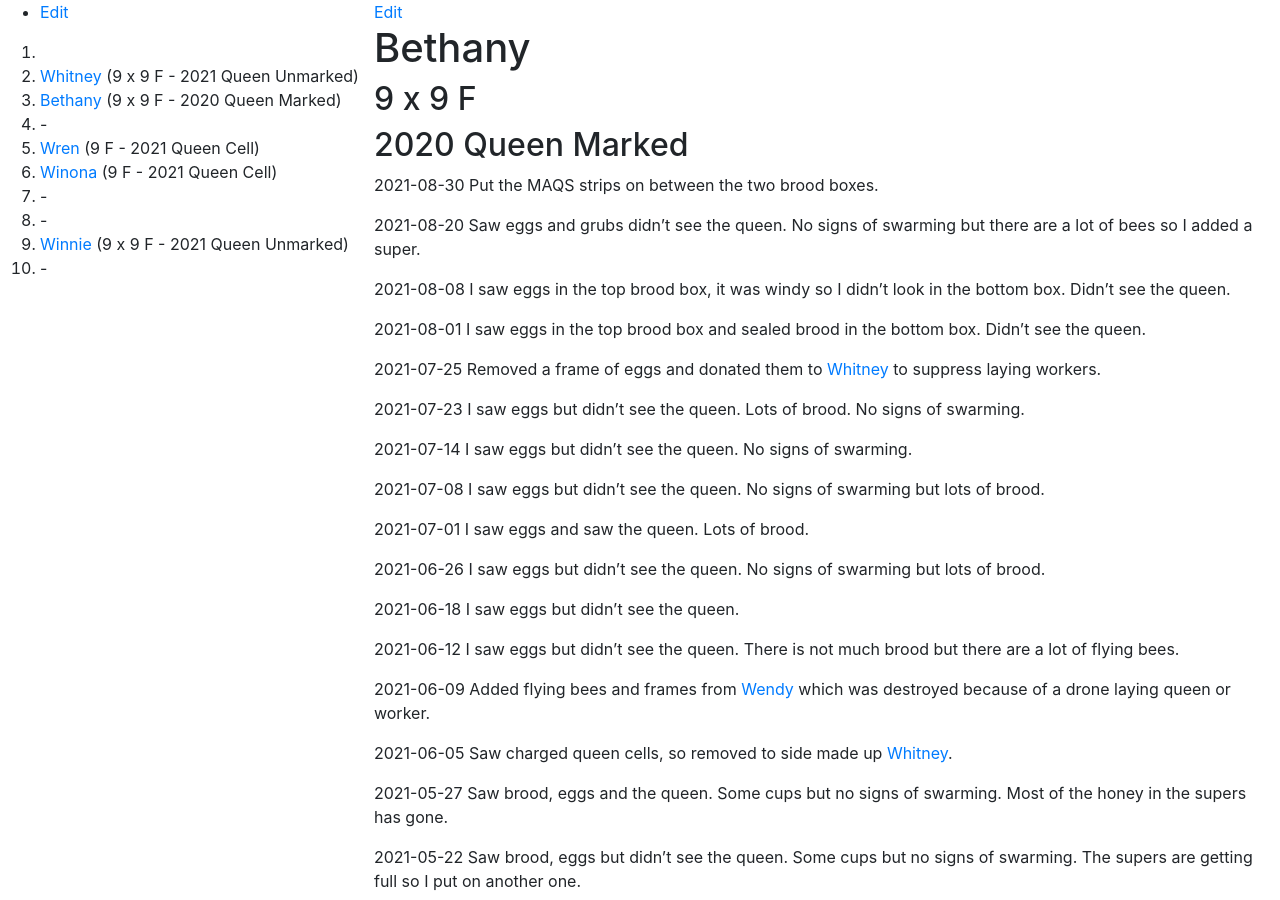
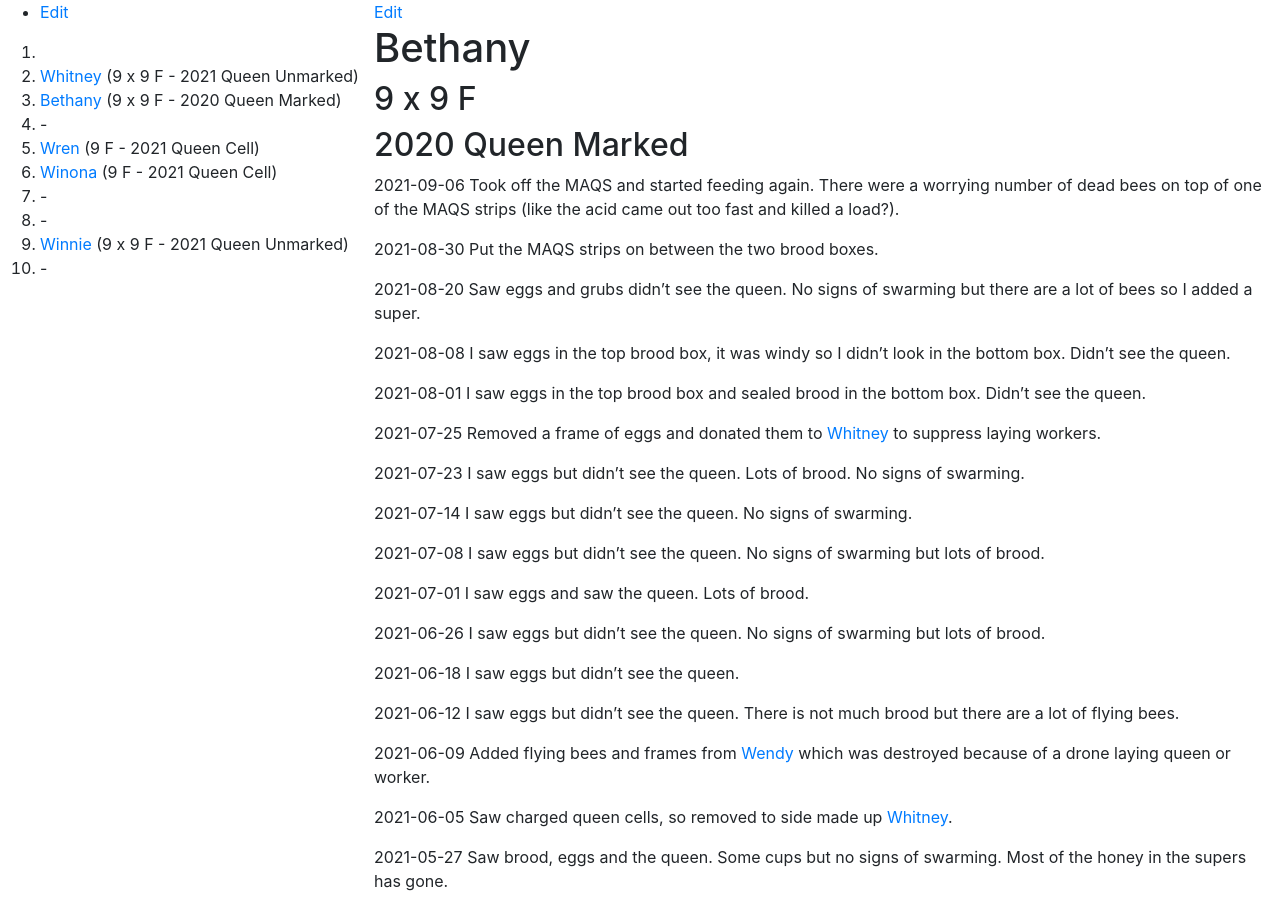
Before and after one commit to joejcollins/rhapsody-angel, a Jekyll site: the page built from queens/2020-bethany.md, in a window 1280 px wide and 900 px high. Built offline with Jekyll 4.4.1, drawn with Linux system fonts in a browser that asks for light colours; our own code applies the rules of GitHub Pages for plain Markdown files.

Commit message:
Took off the MAQS

```diff
--- a/queens/2020-bethany.md
+++ b/queens/2020-bethany.md
@@ -3,6 +3,8 @@
 ## 9 x 9 F
 
 ## 2020 Queen Marked
+
+2021-09-06 Took off the MAQS and started feeding again.  There were a worrying number of dead bees on top of one of the MAQS strips (like the acid came out too fast and killed a load?).
 
 2021-08-30 Put the MAQS strips on between the two brood boxes.
 
```
Also changed, not shown: queens/2021-whitney.md (+2 -0 lines), queens/2021-winnie.md (+2 -0 lines), queens/2021-wren.md (+1 -1 lines).
